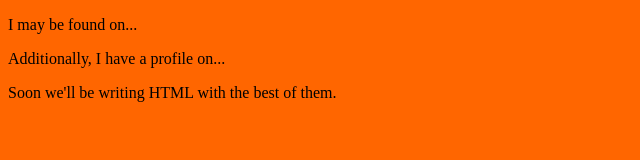
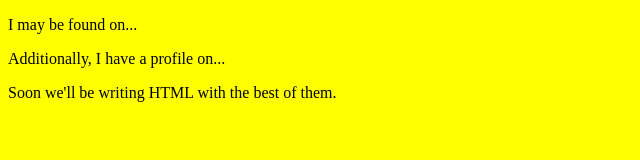
Before and after one commit to gregimbeau/learning, a plain HTML site: page index.html in a window 1280 px wide. Shown: the whole page, without its empty margins (0-640 px from the left). Drawn offline with Linux system fonts and the light colour scheme.

Commit message:
Update style.css

```diff
--- a/style.css
+++ b/style.css
@@ -1,3 +1,3 @@
 body{
-    background: rgb(255, 102, 0);
+    background: yellow;
 }
```
